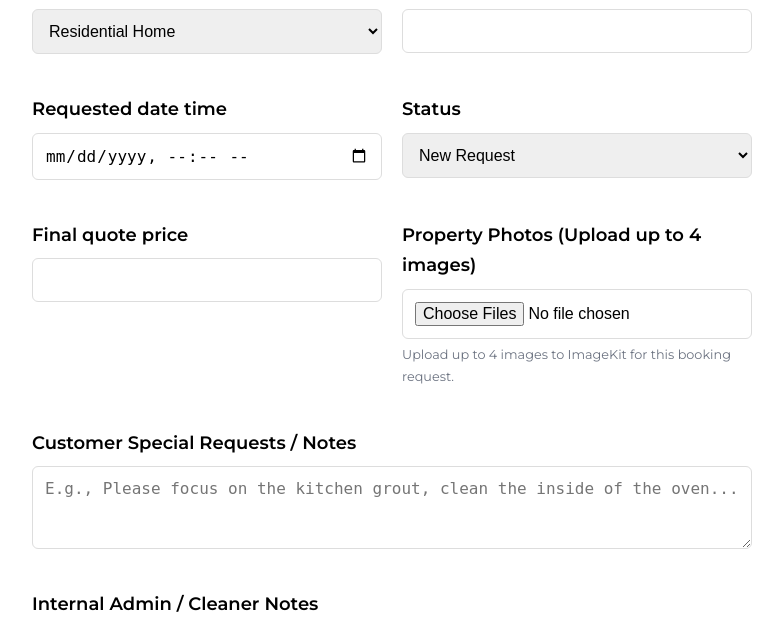
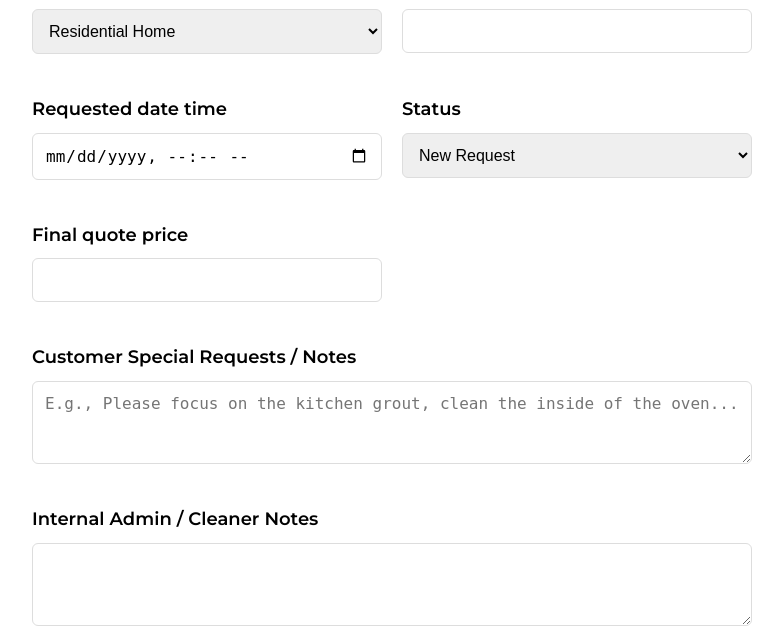
Before and after one commit to jercoding01-code/bright-trust-janitorial, a Django app: page /dashboard/booking/add/ in a window 1280 px wide. Shown: the part 658-1286 px from the top of the page, without its empty margins (248-1031 px from the left). Run offline with Django 5.2, Linux system fonts and the light colour scheme; a user stored in the database is signed in.

Commit message:
fix: Remove the file upload input field from the admin booking edit form

```diff
--- a/templates/dashboard_booking_form.html
+++ b/templates/dashboard_booking_form.html
@@ -254,22 +254,11 @@
                 </div>
             {% endif %}
 
-            <!-- Property Photo Upload -->
-            <div class="form-group {% if not form.status %}full-width{% endif %}">
-                <label for="property_photos">Property Photos (Upload up to 4 images)</label>
-                <input type="file" id="property_photos" name="property_photos" class="form-control" multiple accept="image/*">
-                <small style="color: #6b7280; font-size: 0.8rem; display: block; margin-top: 5px;">Upload up to 4 images to ImageKit for this booking request.</small>
-                {{ form.property_photo }}
-                {% if form.property_photo.errors %}
-                    <div class="form-errors">{{ form.property_photo.errors.as_text }}</div>
-                {% endif %}
-                {% if lead and lead.property_photo %}
-                    <div style="margin-top: 15px;">
-                        <span style="font-size:0.85rem; font-weight:600; display:block; margin-bottom: 5px;">Current Photo:</span>
-                        <img src="{{ lead.property_photo }}" class="photo-preview" alt="Property Photo" style="max-height: 180px; object-fit: cover;">
-                    </div>
-                {% endif %}
-            </div>
+            <!-- Hidden Property Photo URL field (kept for Django form validation) -->
+            {{ form.property_photo }}
+            {% if form.property_photo.errors %}
+                <div class="form-errors">{{ form.property_photo.errors.as_text }}</div>
+            {% endif %}
 
             <!-- Customer Notes -->
             {% if form.customer_notes %}
```
